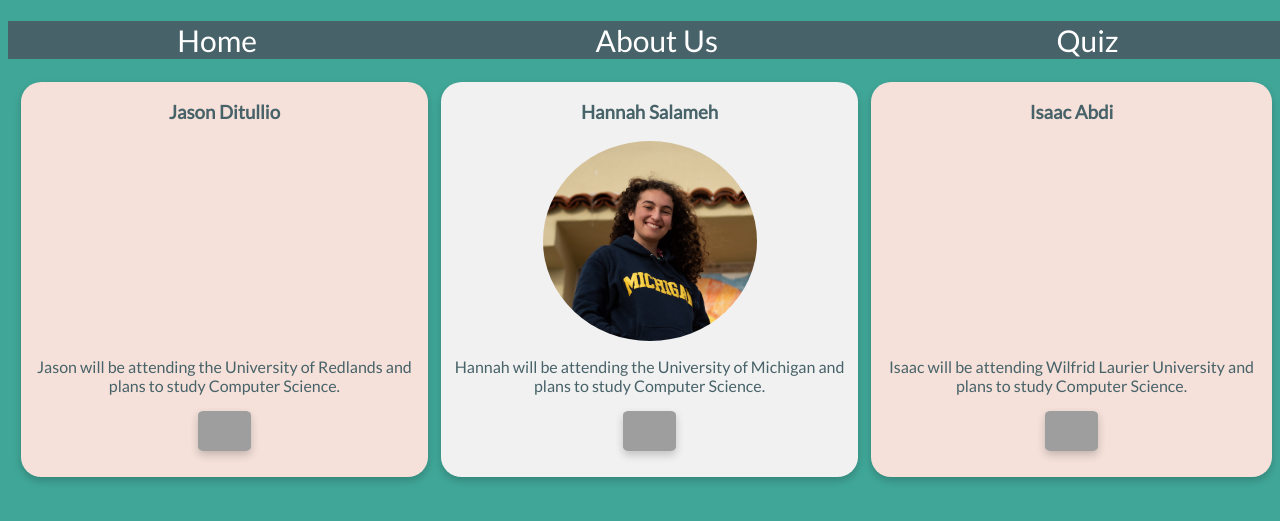
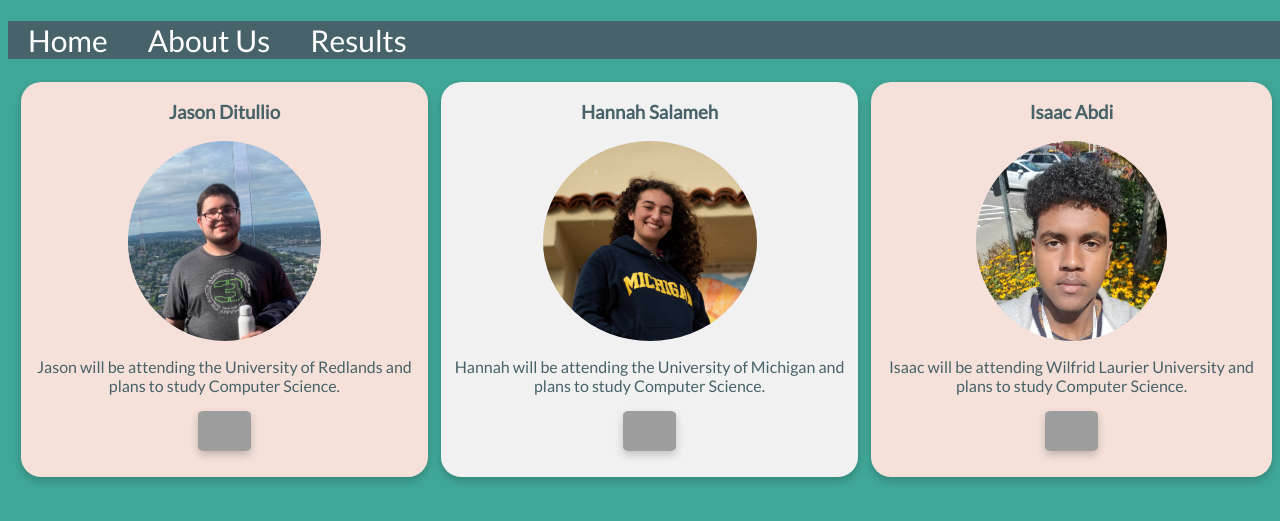
Before and after one commit to ditulliojx2693/Kravings, a Python web app: template templates/AboutUs.html in a window 1280 px wide. Shown: the top 521 px of the page. Run offline with Jinja, Linux system fonts and the light colour scheme; the template is opened without the code that fills it, so the values that code supplies are empty; grey boxes are pictures that could not be loaded.

Commit message:
more styling

```diff
--- a/stylesheets/style.css
+++ b/stylesheets/style.css
@@ -64,12 +64,11 @@ html{
 .header{
   display:flex;
   flex-direction: row;
-  justify-content: space-around;
+  justify-content: flex-start;
   background-color: #476268;
   width: 100%;
-  margin: 0 auto;
+  margin: 0;
   position: absolute;
-  box-sizing: border-box;
 }
 .tab{
   background-color: #476268;
@@ -80,6 +79,8 @@ html{
   white-space: nowrap;
   margin-top: 0;
   margin-bottom: 0;
+  padding-left:20px;
+  padding-right: 20px;
 }
 .tab:hover{
   background-color:#34474c
@@ -89,6 +90,5 @@ nav{
   box-shadow: 0 4px 8px 0 rgba(0,0,0,0.2);
 }
 .nav{
-  padding: 2%;
-  padding-left: 30%
+  margin: 0;
 }
--- a/templates/AboutUs.html
+++ b/templates/AboutUs.html
@@ -9,9 +9,9 @@
   <!-- Here is the navigation bar! Copy it to the other pages-->
   <nav>
     <div class="header">
-      <form action="/"><button type="submit" class="tab">Home</button></form>
-      <form action="/aboutus" ><button type="submit" class="tab">About Us</button></form>
-      <form action="/quiz" ><button type="submit" class="tab">Quiz</button></form>
+      <div class="nav"><form action="/"><button type="submit" class="tab">Home</button></form></div>
+      <div class="nav"><form action="/aboutus" ><button type="submit" class="tab">About Us</button></form></div>
+      <div class="nav"><form action="/results" ><button type="submit" class="tab">Results</button></form></div>
     </div>
   </nav>
   <body>
@@ -19,7 +19,7 @@
 <div id="aboutUs">
   <div id="leftAbout">
     <h3 class="ourNames">Jason Ditullio</h3>
-    <img src="" alt="jason_pic" class="ourPictures">
+    <img src="images/jason.jpg" alt="jason_pic" class="ourPictures">
     <p class="bios"> Jason will be attending the University of Redlands and plans to study Computer Science. </p>
     <a href="https://www.linkedin.com/in/jason-ditullio-80583318b"><img src="https://upload.wikimedia.org/wikipedia/commons/c/ca/LinkedIn_logo_initials.png" alt="linkedin" class="linkedin"> </a>
   </div>
@@ -31,7 +31,7 @@
   </div>
   <div id="rightAbout">
     <h3 class="ourNames">Isaac Abdi</h3>
-    <img src="" alt="issac_pic" class="ourPictures">
+    <img src="images/isaac.jpg" alt="issac_pic" class="ourPictures">
     <p class="bios"> Isaac will be attending Wilfrid Laurier University and plans to study Computer Science. </p>
     <a href="https://www.linkedin.com/in/isaac-abdi-96b44518a"><img src="https://upload.wikimedia.org/wikipedia/commons/c/ca/LinkedIn_logo_initials.png" alt="linkedin"  class="linkedin"></a>
   </div>
--- a/templates/quiz.html
+++ b/templates/quiz.html
@@ -6,9 +6,9 @@
   </head>
   <nav>
     <div class="header">
-      <form action="/"><button type="submit" class="tab">Home</button></form>
-      <form action="/aboutus" ><button type="submit" class="tab">About Us</button></form>
-      <form action="/results" ><button type="submit" class="tab">Results</button></form>
+      <div class="nav"><form action="/"><button type="submit" class="tab">Home</button></form></div>
+      <div class="nav"><form action="/aboutus" ><button type="submit" class="tab">About Us</button></form></div>
+      <div class="nav"><form action="/results" ><button type="submit" class="tab">Results</button></form></div>
     </div>
   </nav>
   <body>
```
Also changed, not shown: images/isaac.jpg (added), images/jason.jpg (added).
